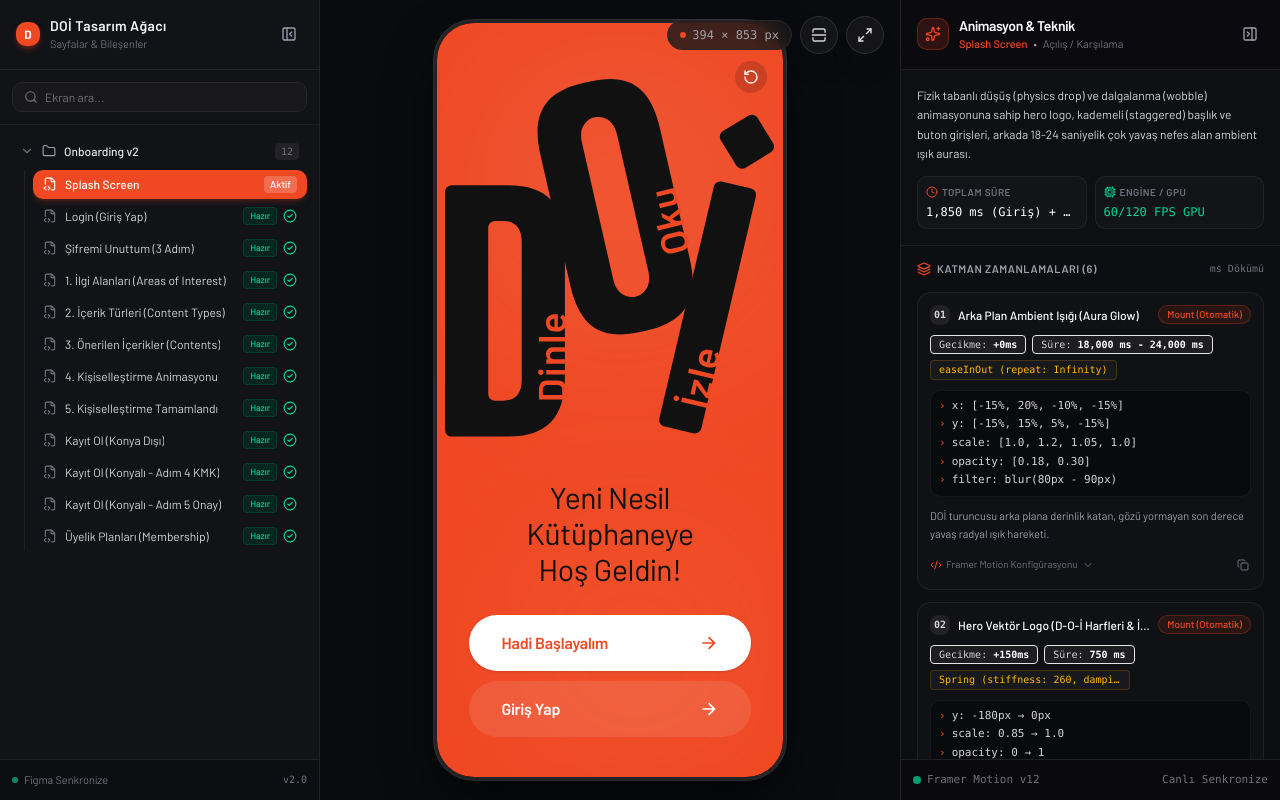
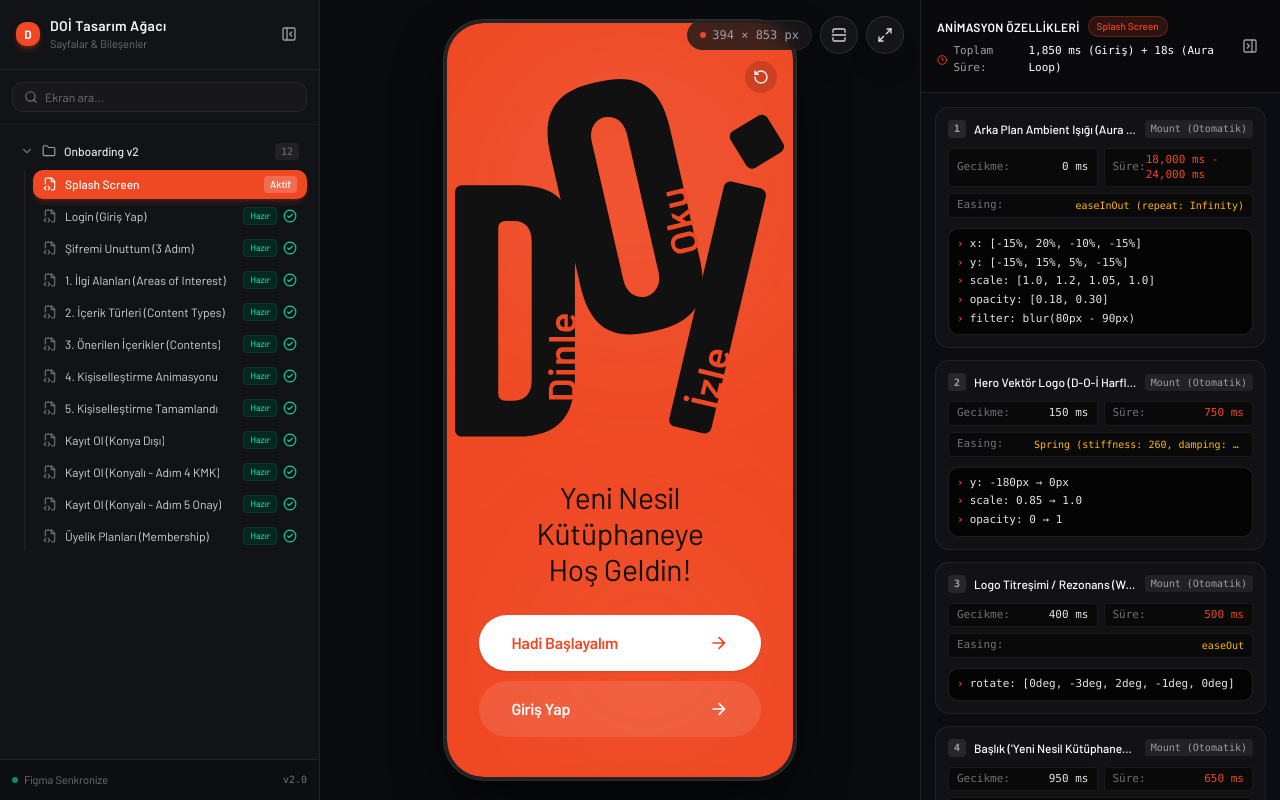
Before and after one commit to sahinerdemir/doi-animations, a Next.js app: page / in a window 1280 px wide. Built offline with nearby package versions, Linux system fonts and the light colour scheme.

Commit message:
refactor: simplify AnimationDetailsPanel to clean, developer-focused animation specs

```diff
--- a/src/components/panels/AnimationDetailsPanel.tsx
+++ b/src/components/panels/AnimationDetailsPanel.tsx
@@ -3,21 +3,10 @@
 import React, { useState } from "react";
 import { ANIMATION_SPECS, ScreenAnimationSpec } from "@/data/animationSpecs";
 import {
-  Sparkles,
   Clock,
-  Zap,
-  Activity,
-  Code2,
-  Copy,
-  Check,
-  ChevronDown,
-  ChevronUp,
   PanelRightClose,
   PanelRightOpen,
-  Info,
-  Layers,
-  MousePointerClick,
-  Cpu,
+  Sliders,
 } from "lucide-react";
 
 interface AnimationDetailsPanelProps {
@@ -28,42 +17,27 @@ export function AnimationDetailsPanel({
   selectedPageId,
 }: AnimationDetailsPanelProps) {
   const [isCollapsed, setIsCollapsed] = useState(false);
-  const [copiedCodeId, setCopiedCodeId] = useState<string | null>(null);
-  const [expandedSnippets, setExpandedSnippets] = useState<Record<string, boolean>>({});
 
   const spec: ScreenAnimationSpec = ANIMATION_SPECS[selectedPageId] || {
     pageId: selectedPageId,
     title: selectedPageId,
-    category: "Prototip Ekranı",
-    summary: "Bu ekran için temel geçişler ve micro-etkileşimler tanımlandı.",
+    category: "Prototip",
+    summary: "",
     totalDurationMs: "200 ms",
     framework: "Framer Motion",
     gpuAccelerated: true,
     steps: [
       {
         id: "default-transition",
-        target: "Ekran Geçişi (Screen Transition)",
+        target: "Ekran Geçişi",
         trigger: "Mount (Otomatik)",
         delayMs: 0,
         durationMs: "200 ms",
         easing: "easeOut",
         properties: ["opacity: 0 → 1", "scale: 0.98 → 1.0"],
-        description: "Ekranlar arası yumuşak pürüzsüz geçiş.",
+        description: "",
       },
     ],
-  };
-
-  const handleCopyCode = (id: string, text: string) => {
-    navigator.clipboard.writeText(text);
-    setCopiedCodeId(id);
-    setTimeout(() => setCopiedCodeId(null), 2000);
-  };
-
-  const toggleSnippet = (id: string) => {
-    setExpandedSnippets((prev) => ({
-      ...prev,
-      [id]: !prev[id],
-    }));
   };
 
   if (isCollapsed) {
@@ -72,35 +46,38 @@ export function AnimationDetailsPanel({
         <button
           type="button"
           onClick={() => setIsCollapsed(false)}
-          title="Animasyon & Teknik Detaylar Panelini Aç"
-          className="flex items-center gap-2 px-3 py-2.5 rounded-full bg-zinc-900/90 border border-zinc-700/80 shadow-2xl text-zinc-300 hover:text-white hover:bg-zinc-800 transition-all backdrop-blur-md active:scale-95 group cursor-pointer"
+          title="Animasyon Detayları Panelini Aç"
+          className="flex items-center gap-2 px-3.5 py-2 rounded-full bg-zinc-900/95 border border-zinc-700/80 shadow-2xl text-zinc-300 hover:text-white hover:bg-zinc-800 transition-all backdrop-blur-md active:scale-95 cursor-pointer"
         >
-          <Sparkles className="w-4 h-4 text-[#EF4823] group-hover:rotate-12 transition-transform" />
+          <Sliders className="w-3.5 h-3.5 text-[#EF4823]" />
           <span className="text-xs font-medium">Animasyon Detayları</span>
-          <PanelRightOpen className="w-4 h-4 text-zinc-400" />
+          <PanelRightOpen className="w-3.5 h-3.5 text-zinc-400" />
         </button>
       </aside>
     );
   }
 
   return (
-    <aside className="w-[380px] shrink-0 h-screen bg-[#0E0F14]/95 border-l border-zinc-800/80 flex flex-col z-30 select-none overflow-hidden backdrop-blur-xl">
-      {/* 1. Header */}
-      <div className="p-4 border-b border-zinc-800/80 flex items-center justify-between gap-3 bg-zinc-950/40">
-        <div className="flex items-center gap-2.5 min-w-0">
-          <div className="w-8 h-8 rounded-lg bg-[#EF4823]/15 border border-[#EF4823]/30 flex items-center justify-center shrink-0">
-            <Sparkles className="w-4 h-4 text-[#EF4823]" />
+    <aside className="w-[340px] sm:w-[360px] shrink-0 h-screen bg-[#0C0D12] border-l border-zinc-800/80 flex flex-col z-30 select-none overflow-hidden">
+      {/* 1. Sade Header: Ekran Adı & Toplam Süre */}
+      <div className="p-4 border-b border-zinc-800/80 flex items-center justify-between gap-3 bg-zinc-950/60">
+        <div className="min-w-0">
+          <div className="flex items-center gap-2">
+            <span className="text-xs font-semibold text-white tracking-wide uppercase">
+              Animasyon Özellikleri
+            </span>
+            <span className="px-2 py-0.5 rounded-full text-[10px] font-medium bg-[#EF4823]/15 text-[#EF4823] border border-[#EF4823]/30 truncate">
+              {spec.title}
+            </span>
           </div>
-          <div className="min-w-0">
-            <h2 className="text-sm font-semibold text-white tracking-tight flex items-center gap-1.5 truncate">
-              <span>Animasyon & Teknik</span>
-            </h2>
-            <div className="flex items-center gap-1.5 text-[11px] text-zinc-400 truncate">
-              <span className="text-[#EF4823] font-medium">{spec.title}</span>
-              <span>•</span>
-              <span className="text-zinc-500">{spec.category}</span>
+
+          {spec.totalDurationMs && (
+            <div className="flex items-center gap-1.5 mt-1.5 text-[11px] text-zinc-400 font-mono">
+              <Clock className="w-3 h-3 text-[#EF4823]" />
+              <span>Toplam Süre:</span>
+              <span className="text-white font-medium">{spec.totalDurationMs}</span>
             </div>
-          </div>
+          )}
         </div>
 
         <button
@@ -113,196 +90,87 @@ export function AnimationDetailsPanel({
         </button>
       </div>
 
-      {/* 2. Overview Quick Badges */}
-      <div className="p-4 border-b border-zinc-800/60 bg-zinc-900/20 flex flex-col gap-3">
-        <p className="text-xs text-zinc-300 leading-relaxed font-normal">
-          {spec.summary}
-        </p>
-
-        <div className="grid grid-cols-2 gap-2 text-[11px]">
-          {/* Total Duration */}
-          <div className="bg-zinc-900/60 border border-zinc-800/80 rounded-lg p-2 flex flex-col gap-1">
-            <span className="text-zinc-500 flex items-center gap-1 text-[10px] uppercase tracking-wider font-semibold">
-              <Clock className="w-3 h-3 text-[#EF4823]" />
-              Toplam Süre
-            </span>
-            <span className="font-mono font-medium text-white text-xs truncate">
-              {spec.totalDurationMs || "Etkileşimli"}
-            </span>
-          </div>
-
-          {/* Engine / Framework */}
-          <div className="bg-zinc-900/60 border border-zinc-800/80 rounded-lg p-2 flex flex-col gap-1">
-            <span className="text-zinc-500 flex items-center gap-1 text-[10px] uppercase tracking-wider font-semibold">
-              <Cpu className="w-3 h-3 text-emerald-400" />
-              Engine / GPU
-            </span>
-            <span className="font-mono font-medium text-emerald-400 text-xs truncate">
-              60/120 FPS GPU
-            </span>
-          </div>
-        </div>
-      </div>
-
-      {/* 3. Scrollable Breakdown Section */}
-      <div className="flex-1 overflow-y-auto p-4 space-y-4 text-xs font-sans scrollbar-thin scrollbar-thumb-zinc-800 scrollbar-track-transparent">
-        {/* Katman & Zamanlama Başlığı */}
-        <div className="flex items-center justify-between text-zinc-400">
-          <span className="flex items-center gap-1.5 text-[11px] font-semibold uppercase tracking-wider text-zinc-400">
-            <Layers className="w-3.5 h-3.5 text-[#EF4823]" />
-            Katman Zamanlamaları ({spec.steps.length})
-          </span>
-          <span className="text-[10px] text-zinc-500 font-mono">ms Dökümü</span>
-        </div>
-
-        {/* Step Cards List */}
-        <div className="space-y-3">
+      {/* 2. Katman Katman Sade Animasyon Listesi */}
+      <div className="flex-1 overflow-y-auto p-3.5 space-y-3 text-xs font-sans scrollbar-thin scrollbar-thumb-zinc-800 scrollbar-track-transparent">
         {spec.steps.map((step, idx) => (
           <div
             key={step.id}
-              className="bg-zinc-900/40 border border-zinc-800/70 hover:border-zinc-700/80 rounded-xl p-3 flex flex-col gap-2.5 transition-colors"
+            className="bg-zinc-900/50 border border-zinc-800/80 rounded-xl p-3 flex flex-col gap-2.5"
           >
-              {/* Step Header */}
-              <div className="flex items-start justify-between gap-2">
+            {/* Başlık & Tetikleyici */}
+            <div className="flex items-center justify-between gap-2">
               <div className="flex items-center gap-2 min-w-0">
-                  <span className="w-5 h-5 rounded-md bg-zinc-800/80 text-zinc-300 font-mono text-[10px] font-semibold flex items-center justify-center shrink-0">
-                    {String(idx + 1).padStart(2, "0")}
+                <span className="w-4.5 h-4.5 rounded bg-zinc-800 text-zinc-400 font-mono text-[10px] font-semibold flex items-center justify-center shrink-0">
+                  {idx + 1}
                 </span>
                 <h4 className="font-medium text-white text-xs truncate">
                   {step.target}
                 </h4>
               </div>
 
-                <span className="px-2 py-0.5 rounded-full text-[10px] font-medium bg-[#EF4823]/10 text-[#EF4823] border border-[#EF4823]/25 shrink-0">
+              <span className="text-[10px] font-mono text-zinc-400 bg-zinc-800/80 px-1.5 py-0.5 rounded shrink-0">
                 {step.trigger}
               </span>
             </div>
 
-              {/* Timing & Easing Chips */}
-              <div className="flex flex-wrap items-center gap-1.5 text-[10px] font-mono">
-                {step.delayMs !== undefined && (
-                  <span className="px-2 py-0.5 rounded bg-zinc-800/60 text-zinc-300 border border-zinc-750">
-                    Gecikme: <strong className="text-white">+{step.delayMs}ms</strong>
+            {/* Süre / Gecikme / Easing Grid */}
+            <div className="grid grid-cols-2 gap-1.5 text-[11px] font-mono">
+              <div className="bg-black/50 border border-zinc-800/60 rounded px-2 py-1 flex items-center justify-between">
+                <span className="text-zinc-500">Gecikme:</span>
+                <span className="text-zinc-200 font-medium">
+                  {step.delayMs !== undefined ? `${step.delayMs} ms` : "0 ms"}
                 </span>
-                )}
-                <span className="px-2 py-0.5 rounded bg-zinc-800/60 text-zinc-300 border border-zinc-750">
-                  Süre: <strong className="text-white">{step.durationMs}</strong>
+              </div>
+
+              <div className="bg-black/50 border border-zinc-800/60 rounded px-2 py-1 flex items-center justify-between">
+                <span className="text-zinc-500">Süre:</span>
+                <span className="text-[#EF4823] font-medium">
+                  {typeof step.durationMs === "number" ? `${step.durationMs} ms` : step.durationMs}
                 </span>
-                <span className="px-2 py-0.5 rounded bg-zinc-800/40 text-amber-400 border border-amber-500/20 truncate max-w-[200px]">
+              </div>
+
+              <div className="col-span-2 bg-black/50 border border-zinc-800/60 rounded px-2 py-1 flex items-center justify-between">
+                <span className="text-zinc-500">Easing:</span>
+                <span className="text-amber-400 font-mono text-[10px] truncate max-w-[210px]">
                   {step.easing}
                 </span>
               </div>
+            </div>
 
-              {/* Properties Transform List */}
-              <div className="bg-black/40 border border-zinc-800/50 rounded-lg p-2 font-mono text-[11px] text-zinc-300 space-y-1">
+            {/* Transform Değerleri (x, y, scale, rotate, opacity vb.) */}
+            <div className="bg-black/70 border border-zinc-800/80 rounded-lg p-2 font-mono text-[11px] text-zinc-200 space-y-1">
               {step.properties.map((prop, pIdx) => (
                 <div key={pIdx} className="flex items-baseline gap-1.5">
-                    <span className="text-[#EF4823] select-none">›</span>
+                  <span className="text-[#EF4823] font-bold select-none">›</span>
                   <span className="break-all">{prop}</span>
                 </div>
               ))}
             </div>
-
-              {/* Explanation Note */}
-              <p className="text-zinc-400 text-[11px] leading-relaxed">
-                {step.description}
-              </p>
-
-              {/* Code Snippet Box (if available) */}
-              {step.codeSnippet && (
-                <div className="pt-1">
-                  <div className="flex items-center justify-between text-[10px] text-zinc-500 mb-1">
-                    <button
-                      type="button"
-                      onClick={() => toggleSnippet(step.id)}
-                      className="flex items-center gap-1 hover:text-zinc-300 transition-colors cursor-pointer"
-                    >
-                      <Code2 className="w-3 h-3 text-[#EF4823]" />
-                      <span>{expandedSnippets[step.id] ? "Kodu Gizle" : "Framer Motion Konfigürasyonu"}</span>
-                      {expandedSnippets[step.id] ? (
-                        <ChevronUp className="w-3 h-3" />
-                      ) : (
-                        <ChevronDown className="w-3 h-3" />
-                      )}
-                    </button>
-
-                    <button
-                      type="button"
-                      onClick={() => handleCopyCode(step.id, step.codeSnippet!)}
-                      title="Kodu Kopyala"
-                      className="hover:text-white transition-colors cursor-pointer p-0.5"
-                    >
-                      {copiedCodeId === step.id ? (
-                        <Check className="w-3 h-3 text-emerald-400" />
-                      ) : (
-                        <Copy className="w-3 h-3" />
-                      )}
-                    </button>
-                  </div>
-
-                  {expandedSnippets[step.id] && (
-                    <pre className="p-2.5 rounded-lg bg-black border border-zinc-800/80 text-[10px] font-mono text-zinc-300 overflow-x-auto whitespace-pre leading-normal">
-                      <code>{step.codeSnippet}</code>
-                    </pre>
-                  )}
-                </div>
-              )}
           </div>
         ))}
-        </div>
 
-        {/* Micro-interactions section */}
+        {/* Micro-Interactions (varsa kısa özet) */}
         {spec.microInteractions && spec.microInteractions.length > 0 && (
-          <div className="pt-2">
-            <span className="flex items-center gap-1.5 text-[11px] font-semibold uppercase tracking-wider text-zinc-400 mb-2.5">
-              <MousePointerClick className="w-3.5 h-3.5 text-amber-400" />
-              Dokunsal Etkileşimler (Micro-Interactions)
+          <div className="pt-1">
+            <span className="text-[10px] font-semibold uppercase tracking-wider text-zinc-500 block mb-2 px-1">
+              Mikro Etkileşimler
             </span>
 
-            <div className="space-y-2">
+            <div className="space-y-1.5">
               {spec.microInteractions.map((item, mIdx) => (
                 <div
                   key={mIdx}
-                  className="bg-zinc-900/30 border border-zinc-800/50 rounded-lg p-2.5 flex flex-col gap-1"
+                  className="bg-zinc-900/30 border border-zinc-800/60 rounded-lg px-2.5 py-1.5 flex items-center justify-between text-[11px]"
                 >
-                  <div className="flex items-center justify-between text-[11px]">
-                    <span className="font-medium text-white">{item.name}</span>
+                  <span className="text-zinc-300 font-medium">{item.name}</span>
                   <span className="font-mono text-[10px] text-zinc-400 bg-zinc-800/60 px-1.5 py-0.5 rounded">
                     {item.durationMs}
                   </span>
-                  </div>
-                  <p className="text-[11px] text-zinc-400">{item.details}</p>
                 </div>
               ))}
             </div>
           </div>
         )}
-
-        {/* Design / Technical Notes */}
-        {spec.notes && spec.notes.length > 0 && (
-          <div className="pt-2 border-t border-zinc-800/60">
-            <span className="flex items-center gap-1.5 text-[11px] font-semibold uppercase tracking-wider text-zinc-400 mb-2">
-              <Info className="w-3.5 h-3.5 text-sky-400" />
-              Tasarım & Mimari Notları
-            </span>
-            <ul className="space-y-1.5 text-[11px] text-zinc-400 list-disc list-inside">
-              {spec.notes.map((note, nIdx) => (
-                <li key={nIdx} className="leading-relaxed">
-                  {note}
-                </li>
-              ))}
-            </ul>
-          </div>
-        )}
-      </div>
-
-      {/* 4. Footer Status Bar */}
-      <div className="p-3 border-t border-zinc-800/80 bg-zinc-950/60 flex items-center justify-between text-[11px] text-zinc-500 font-mono">
-        <div className="flex items-center gap-1.5">
-          <span className="w-2 h-2 rounded-full bg-emerald-400 animate-pulse" />
-          <span>Framer Motion v12</span>
-        </div>
-        <span>Canlı Senkronize</span>
       </div>
     </aside>
   );
```
Lines whose indentation alone changed are shown as unchanged.
